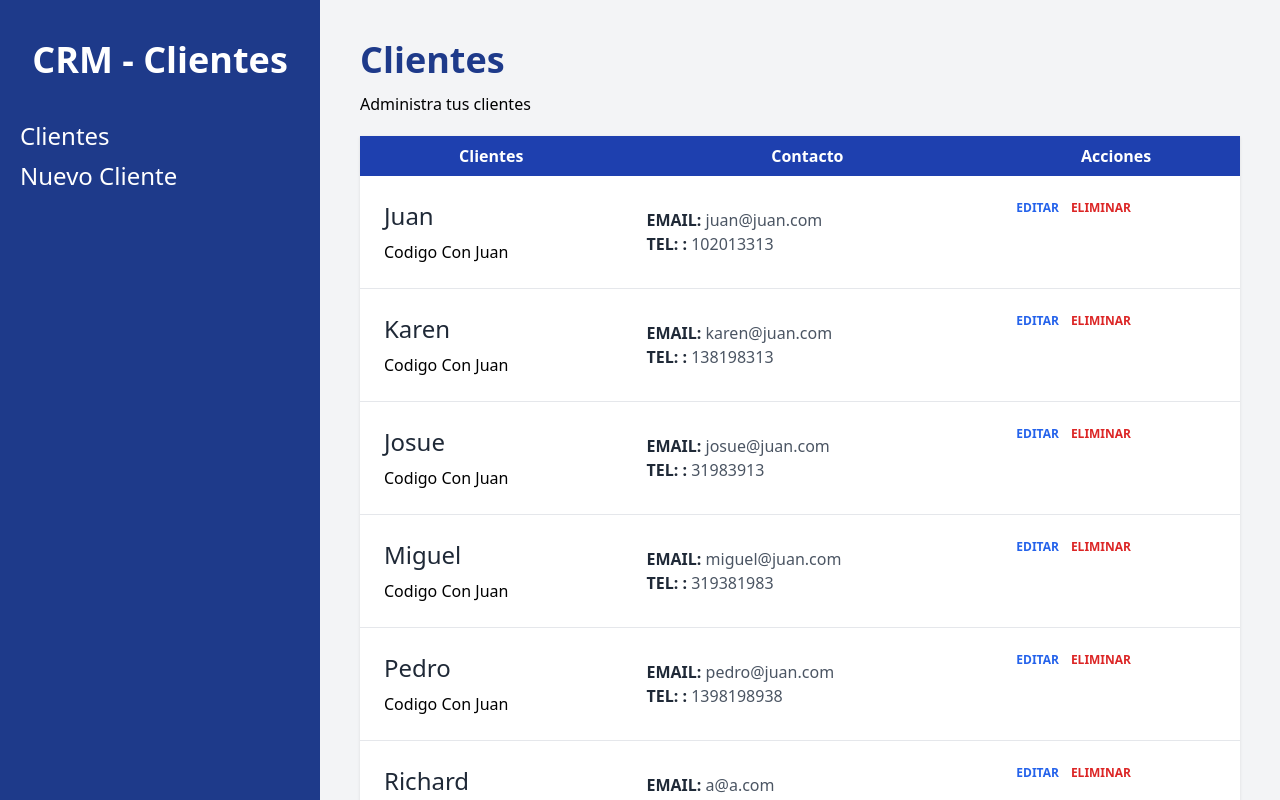
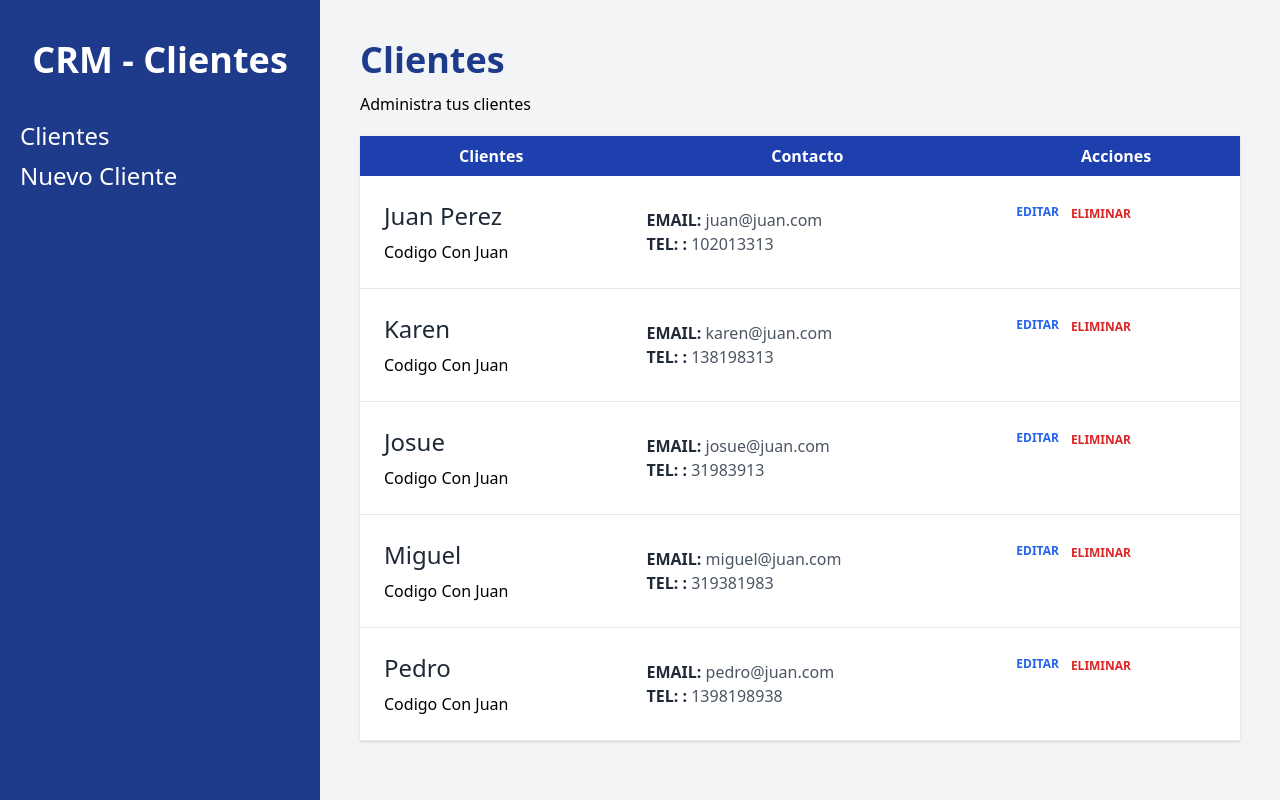
Before and after one commit to Richardod01/CRM-React, a React (Vite) app: page / in a window 1280 px wide. Built offline with nearby package versions, Linux system fonts and the light colour scheme; data requests are answered from the project's data file.

Commit message:
Finalizacion del proyecto

```diff
--- a/db.json
+++ b/db.json
@@ -1,11 +1,12 @@
 {
   "clientes": [
     {
-      "id": 1,
-      "nombre": "Juan",
-      "telefono": 102013313,
+      "nombre": "Juan Perez",
+      "empresa": "Codigo Con Juan",
       "email": "juan@juan.com",
-      "empresa": "Codigo Con Juan"
+      "telefono": "102013313",
+      "notas": "Hola",
+      "id": 1
     },
     {
       "id": 2,
@@ -34,14 +35,6 @@
       "telefono": 1398198938,
       "email": "pedro@juan.com",
       "empresa": "Codigo Con Juan"
-    },
-    {
-      "nombre": "Richard",
-      "empresa": "Genetec",
-      "email": "a@a.com",
-      "telefono": "5515074612",
-      "notas": "hola",
-      "id": 6
     }
   ]
 }
--- a/src/components/Cliente.jsx
+++ b/src/components/Cliente.jsx
@@ -1,4 +1,12 @@
-import { useNavigate } from "react-router-dom"
+import { useNavigate, Form, redirect } from "react-router-dom"
+import { eliminarCliente } from "../data/Clientes";
+
+export async function action({params}){
+    await eliminarCliente(params.clienteId)
+    return redirect('/')
+}
+
+
 
 function Cliente({ cliente }) {
 
@@ -25,9 +33,21 @@ function Cliente({ cliente }) {
                     >
                     Editar
                     </button>
-
-                    <button className="text-red-600 hover:text-red-700 uppercase font-bold text-xs" type="button">
-                    Eliminar</button>
+                    <Form
+                        method="POST"
+                        action={`/clientes/${id}/eliminar`}
+                        onSubmit={ (e) =>{
+                            if(!confirm('¿Deseas eliminar este registro?')){
+                                e.preventDefault();
+                            }
+                        }}
+                    >
+                        <button
+                            className="text-red-600 hover:text-red-700 uppercase font-bold text-xs"
+                            type="submit">
+                            Eliminar
+                        </button>
+                    </Form>
                 </td>
             </tr>
         </>
--- a/src/components/Formulario.jsx
+++ b/src/components/Formulario.jsx
@@ -26,6 +26,7 @@ const Formulario = ({cliente}) => {
                     className="mt-2 block w-full p-3 bg-gray-50"
                     placeholder="Empresa del Cliente"
                     name="empresa"
+                    defaultValue={cliente?.empresa}
                 />
             </div>
 
@@ -40,6 +41,7 @@ const Formulario = ({cliente}) => {
                     className="mt-2 block w-full p-3 bg-gray-50"
                     placeholder="Email del Cliente"
                     name="email"
+                    defaultValue={cliente?.email}
                 />
             </div>
 
@@ -54,6 +56,7 @@ const Formulario = ({cliente}) => {
                     className="mt-2 block w-full p-3 bg-gray-50"
                     placeholder="Teléfono del Cliente"
                     name="telefono"
+                    defaultValue={cliente?.telefono}
                 />
             </div>
 
@@ -69,6 +72,7 @@ const Formulario = ({cliente}) => {
                     className="mt-2 block w-full p-3 bg-gray-50 h-40 align-self"
                     placeholder="Notas del Cliente"
                     name="notas"
+                    defaultValue={cliente?.notas}
                 />
             </div>
         </>
--- a/src/data/Clientes.js
+++ b/src/data/Clientes.js
@@ -1,18 +1,18 @@
-export async function obtenerClientes(){
+export async function obtenerClientes() {
     const respuesta = await fetch(import.meta.env.VITE_API_URL)
     const resultado = await respuesta.json()
     return resultado;
 }
 
-export async function obtenerCliente(id){
+export async function obtenerCliente(id) {
     const respuesta = await fetch(`${import.meta.env.VITE_API_URL}/${id}`)
     const resultado = await respuesta.json()
     return resultado;
 }
 
-export async function agregarCliente(datos){
+export async function agregarCliente(datos) {
     try {
-        const respuesta = await fetch(import.meta.env.VITE_API_URL,{
+        const respuesta = await fetch(import.meta.env.VITE_API_URL, {
             method: 'POST',
             body: JSON.stringify(datos),
             headers: {
@@ -24,3 +24,29 @@ export async function agregarCliente(datos){
         console.log(error)
     }
 }
+
+export async function actualizarCliente(id, datos) {
+    try {
+        const respuesta = await fetch(`${import.meta.env.VITE_API_URL}/${id}`, {
+            method: 'PUT',
+            body: JSON.stringify(datos),
+            headers: {
+                'content-type': 'application/json'
+            }
+        });
+        await respuesta.json();
+    } catch (error) {
+        console.log(error)
+    }
+}
+
+export async function eliminarCliente(id){
+    try {
+        const respuesta = await fetch(`${import.meta.env.VITE_API_URL}/${id}`, {
+            method: 'DELETE'
+        });
+        await respuesta.json();
+    } catch (error) {
+        console.log(error)
+    }
+}
--- a/src/main.jsx
+++ b/src/main.jsx
@@ -6,7 +6,8 @@ import Layout from './components/Layout'
 import NuevoCliente, { action as nuevoClienteAction } from './pages/NuevoCliente'
 import Index, { loader as clientesLoader} from './pages/Index'
 import ErrorPage from './components/ErrorPage'
-import Editar, { loader as editarClienteLoader } from './pages/EditarCliente'
+import Editar, { loader as editarClienteLoader, action as editarClienteAction } from './pages/EditarCliente'
+import { action as elimnarClienteAction } from './components/Cliente'
 
 
 const router = createBrowserRouter([
@@ -30,7 +31,12 @@ const router = createBrowserRouter([
         path: '/clientes/:clienteId/editar',
         element: <Editar/>,
         loader: editarClienteLoader,
+        action: editarClienteAction,
         errorElement: <ErrorPage/>
+      },
+      {
+        path: '/clientes/:clienteId/eliminar',
+        action: elimnarClienteAction
       }
     ]
   },
--- a/src/pages/EditarCliente.jsx
+++ b/src/pages/EditarCliente.jsx
@@ -1,6 +1,7 @@
-import { Form, useNavigate, useLoaderData } from "react-router-dom";
-import { obtenerCliente } from "../data/Clientes";
+import { Form, useNavigate, useLoaderData, useActionData, redirect } from "react-router-dom";
+import { obtenerCliente, actualizarCliente } from "../data/Clientes";
 import Formulario from "../components/Formulario";
+import Error from "../components/Error";
 
 export async function loader({params}){
   const cliente = await obtenerCliente(params.clienteId)
@@ -13,10 +14,37 @@ export async function loader({params}){
   return cliente
 }
 
+export async function action({ request, params }){
+  const formData = await request.formData();
+  const datos = Object.fromEntries(formData);
+  const email = formData.get('email')
+  //Validacion de los datos
+
+  const errores = []
+  if (Object.values(datos).includes('')) {
+    errores.push('Todos los campos son obligatorios');
+  }
+
+  let regex = new RegExp("([!#-'*+/-9=?A-Z^-~-]+(\.[!#-'*+/-9=?A-Z^-~-]+)*|\"\(\[\]!#-[^-~ \t]|(\\[\t -~]))+\")@([!#-'*+/-9=?A-Z^-~-]+(\.[!#-'*+/-9=?A-Z^-~-]+)*|\[[\t -Z^-~]*])");
+  if(!regex.test(email)){
+    errores.push('Correo invalido')
+  }
+
+  //Retornar datos si hay errores
+
+  if (Object.keys(errores).length) {
+    return errores;
+  }
+  //Actualizar el cliente
+  await actualizarCliente( params.clienteId, datos )
+  return redirect('/')
+}
+
 function Editar() {
 
   const navigate = useNavigate();
   const cliente  = useLoaderData();
+  const errores = useActionData();
 
   return (
     <>
@@ -32,7 +60,7 @@ function Editar() {
       </div>
 
       <div className="bg-white shadow rounded-md md:w-3/4 mx-auto px-5 py-10 mt-20">
-        {/* {errores?.length && errores.map((error, i) => <Error key={i}>{error}</Error>)} */}
+        {errores?.length && errores.map((error, i) => <Error key={i}>{error}</Error>)}
         <Form
           method='post'
           noValidate
@@ -43,7 +71,7 @@ function Editar() {
           <input
             type="submit"
             className="mt-5 w-full bg-blue-800 p-3 uppercase font-bold text-white text-lg"
-            value="Registrar Cliente"
+            value="Guardar Cambios"
           />
         </Form>
       </div>
```
